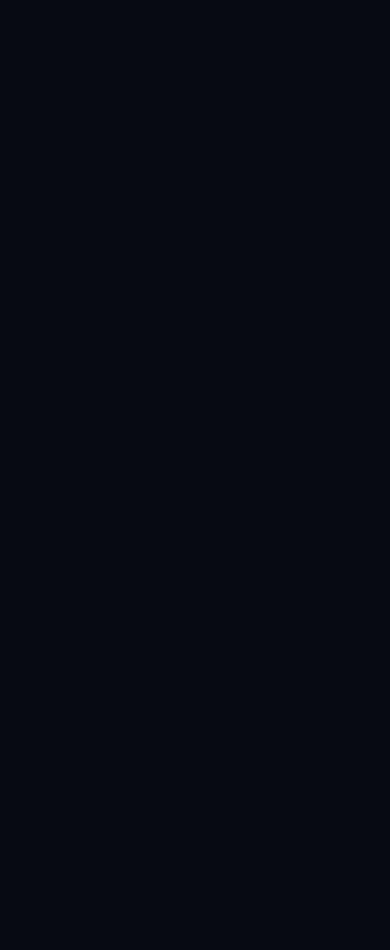
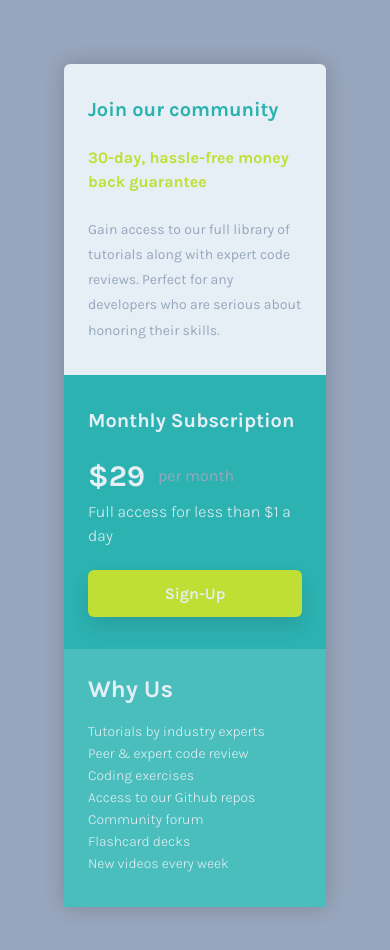
Before and after one commit to Demo004/Single-Grid-Components-Front-end-Mentor, a website built with Vite: page index.html in a window 390 px wide. Before the commit the page ends 844 px from the top, so only its background shows below. Built offline with nearby package versions, Linux system fonts and the light colour scheme.

Commit message:
mobile responsivness

```diff
--- a/index.html
+++ b/index.html
@@ -1,13 +1,68 @@
-<!doctype html>
+<!DOCTYPE html>
 <html lang="en">
   <head>
     <meta charset="UTF-8" />
     <link rel="icon" type="image/svg+xml" href="/vite.svg" />
     <meta name="viewport" content="width=device-width, initial-scale=1.0" />
     <title>Single Grid Components | Front-end Mentor</title>
+    <link rel="preconnect" href="https://fonts.googleapis.com" />
+    <link rel="preconnect" href="https://fonts.gstatic.com" crossorigin />
+    <link
+      href="https://fonts.googleapis.com/css2?family=Karla:ital,wght@0,200..800;1,200..800&display=swap"
+      rel="stylesheet"
+    />
   </head>
   <body>
+    <main class="main">
+      <section class="light-grey-area">
+        <div class="container__hero">
+          <h2 class="light__title">Join our community</h2>
+          <h3 class="light__sub-title">
+            30-day, hassle-free money back guarantee
+          </h3>
+          <p class="light__description-1">
+            Gain access to our full library of tutorials along with expert code
+            reviews. Perfect for any developers who are serious about honoring
+            their skills.
+          </p>
+        </div>
 
+        <div class="container__hero-2">
+          <h2 class="dark-blue__title">Monthly Subscription</h2>
+
+          <div class="gen-wrapper">
+            <div class="dark-blur__wrapper">
+              <h2 class="dark-blue__head-2">$29</h2>
+
+              <p class="dark-blue__wrap">per month</p>
+            </div>
+
+            <p class="dark-blue-description">
+              Full access for less than $1 a day
+            </p>
+          </div>
+
+          <button class="dark-blue__button">Sign-Up</button>
+        </div>
+
+        <div class="container__hero-3">
+          <h2 class="light-blue__title">Why Us</h2>
+
+          <p class="light__description">
+            Tutorials by industry experts <br>
+            Peer & expert code review <br>
+            Coding exercises <br>
+            Access to our Github repos  <br>
+            Community forum <br>
+            Flashcard decks <br>
+            New videos every week <br>
+          </p>
+        </div>
+      </section>
+
+      <section class="cyan-area"></section>
+      <section class="greyish-blue-area"></section>
+    </main>
 
     <script type="module" src="./src/main.js"></script>
   </body>
--- a/style/components/hero.css
+++ b/style/components/hero.css
@@ -0,0 +1,146 @@
+.light-grey-area {
+  display: flex;
+  flex-direction: column;
+  background-color: var(--clr-light-grey);
+  border-radius: 6px;
+  box-shadow: 0 0 20px 0 rgba(0, 0, 0, 0.2);
+  margin: 4rem;
+}
+
+.container__hero {
+  display: flex;
+  padding-left: 1.5rem;
+  padding-right: 1.5rem;
+  flex-direction: column;
+  align-items: right;
+  gap: 1.4rem;
+}
+
+/* section-1 */
+.light__title {
+  margin-top: 2rem;
+  font-size: var(--size-xl);
+  color: var(--clr-cyan);
+}
+
+.light__sub-title {
+  font-size: var(--size-base);
+  max-width: 30ch;
+  color: var(--clr-bright-yellow);
+}
+
+.light__description-1 {
+  font-size: var(--size-sm);
+  max-width: 34ch;
+  line-height: 1.8;
+  color: var(--clr-greyish-blue);
+  margin-bottom: 2rem;
+}
+
+/* section-2 */
+
+.container__hero-2 {
+  background-color: #2cb2b1;
+  padding-left: 1.5rem;
+  padding-right: 1.5rem;
+  padding-top: 2rem;
+  padding-bottom: 2rem;
+  width: 100%;
+  display: flex;
+  flex-direction: column;
+  align-items: right;
+  gap: 1.4rem;
+}
+
+.dark-blue__title {
+  font-size: var(--size-xl);
+  color: var(--clr-light-grey);
+}
+
+.dark-blur__wrapper {
+  display: flex;
+  align-items: center;
+  gap: 0.8rem;
+}
+
+.dark-blue__head-2 {
+  font-size: var(--size-3xl);
+  color: var(--clr-light-grey);
+}
+
+.gen-wrapper {
+  display: flex;
+  flex-direction: column;
+  gap: 0.3rem;
+}
+
+.dark-blue__wrap {
+  font-size: var(--size-base);
+  color: var(--clr-greyish-blue);
+}
+
+.dark-blue-description {
+  color: var(--clr-light-grey);
+  font-weight: 300;
+  font-size: var(--size-base);
+}
+
+.dark-blue__button {
+  background-color: var(--clr-bright-yellow);
+  display: inline-block;
+  padding: 0.9rem;
+  border: none;
+  border-radius: 0.375rem;
+  box-shadow: 0 10px 20px 0 rgba(0, 0, 0, 0.1);
+
+  /*  */
+  color: var(--clr-light-grey);
+  font-weight: 600;
+}
+
+/*  */
+
+.container__hero-3 {
+  background-color: #4abebd;
+  padding-left: 1.5rem;
+  padding-right: 1.5rem;
+  display: flex;
+  flex-direction: column;
+  gap: 1rem;
+}
+
+.light-blue__title {
+  margin-top: 1.5rem;
+  color: var(--clr-light-grey);
+}
+
+.light__description {
+  font-size: var(--size-sm);
+  font-weight: 300;
+  color: var(--clr-light-grey);
+  margin-bottom: 2rem;
+}
+
+
+/* lg */
+@media (min-width: 1024px) {
+    .light-grey-area{
+        display: grid;
+
+    }
+
+    .container__hero{
+        grid-column: span 1;
+    }
+
+    .container__hero-2,
+    .container__hero-3 {
+        grid-column: span 2;
+    }
+}
+
+/* xl */
+/* @media (min-width: 1280px) {} */
+
+/* 2xl */
+/* @media (min-width: 1536px) {} */
--- a/style/style.css
+++ b/style/style.css
@@ -1,14 +1,19 @@
 :root {
-  --clr-dark: #070a13;
-  --clr-light: #f1f5f9;
-  --clr-slate400: #94a3b8;
-  --clr-slate600: #475569;
-  --clr-slate800: #1e293b;
-  --clr-rose: #e11d48;
-  --clr-indigo: #4f46e5;
 
-  /* rose rgb(225, 29, 72) */
-  /* indigo rgb(79, 70, 229) */
+  /* primary */
+  --clr-cyan: #2ab2af;
+  --clr-bright-yellow: #c0df34;
+
+  /* Neutral */
+  --clr-greyish-blue: #98a6bd;
+
+  /* background-clr */
+  --clr-light-grey: #e5eff5;
+
+
+
+
+
 
   /* sizes */
   --size-xxs: 0.5rem;
@@ -39,9 +44,8 @@ html {
 }
 
 body {
-  font-family: "General Sans", sans-serif;
-  background-color: var(--clr-dark);
-  color: var(--clr-light);
+  font-family: "Karla", sans-serif;
+  background-color: var(--clr-greyish-blue);
 }
 
 img,
```
